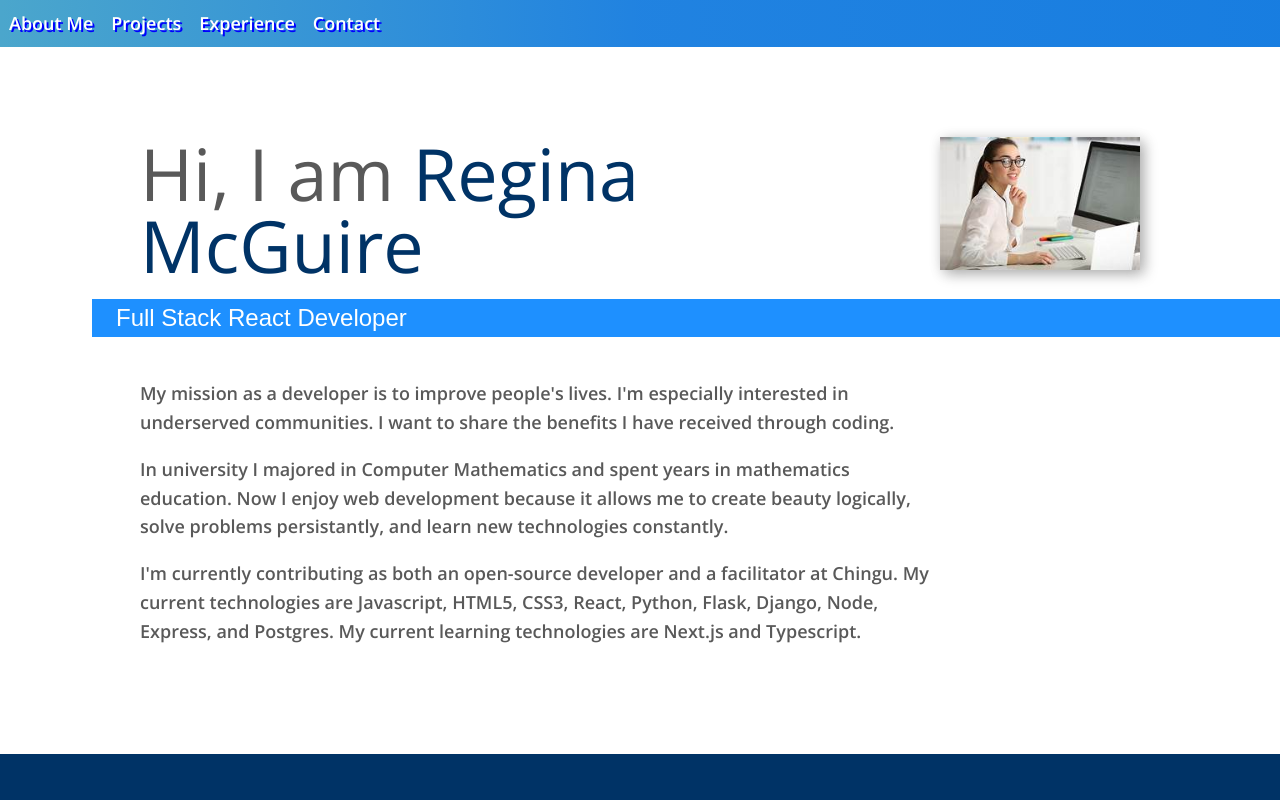
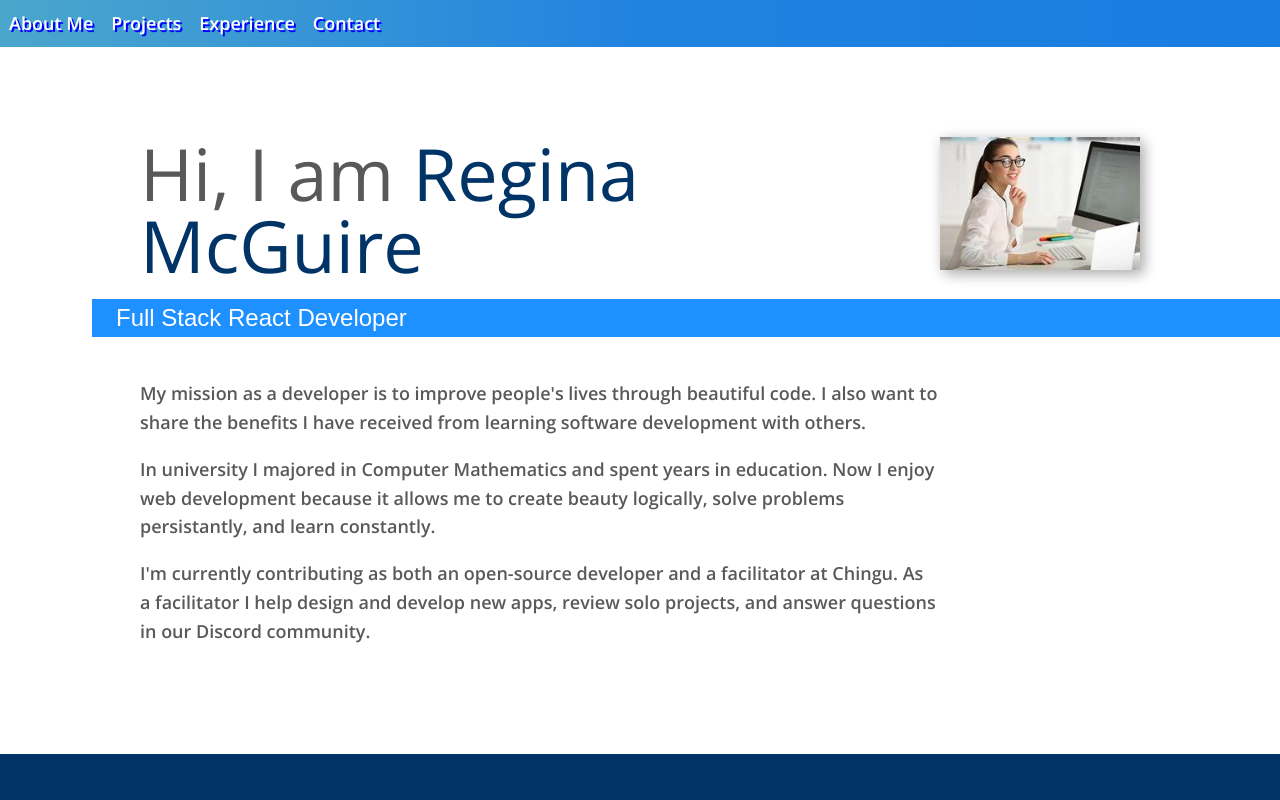
Before and after one commit to rmcguire6/react-portfolio, a React (Create React App) app: page / in a window 1280 px wide. Shown: the top 800 px of the page. Built offline with nearby package versions, Linux system fonts and the light colour scheme.

Commit message:
Edit About Me content

```diff
--- a/src/components/AboutMe.js
+++ b/src/components/AboutMe.js
@@ -12,21 +12,20 @@ const AboutMe = () => {
       </p>
       <div className="about-me__body">
         <p className="about-me__text">
-          My mission as a developer is to improve people's lives. I'm especially
-          interested in underserved communities. I want to share the benefits I
-          have received through coding.
+          My mission as a developer is to improve people's lives through
+          beautiful code. I also want to share the benefits I have received from
+          learning software development with others.
         </p>
         <p className="about-me__text">
           In university I majored in Computer Mathematics and spent years in
-          mathematics education. Now I enjoy web development because it allows
-          me to create beauty logically, solve problems persistantly, and learn
-          new technologies constantly.
+          education. Now I enjoy web development because it allows me to create
+          beauty logically, solve problems persistantly, and learn constantly.
         </p>
         <p className="about-me__text">
           I'm currently contributing as both an open-source developer and a
-          facilitator at Chingu. My current technologies are Javascript, HTML5,
-          CSS3, React, Python, Flask, Django, Node, Express, and Postgres. My
-          current learning technologies are Next.js and Typescript.
+          facilitator at Chingu. As a facilitator I help design and develop new
+          apps, review solo projects, and answer questions in our Discord
+          community.
         </p>
       </div>
       <img
```
